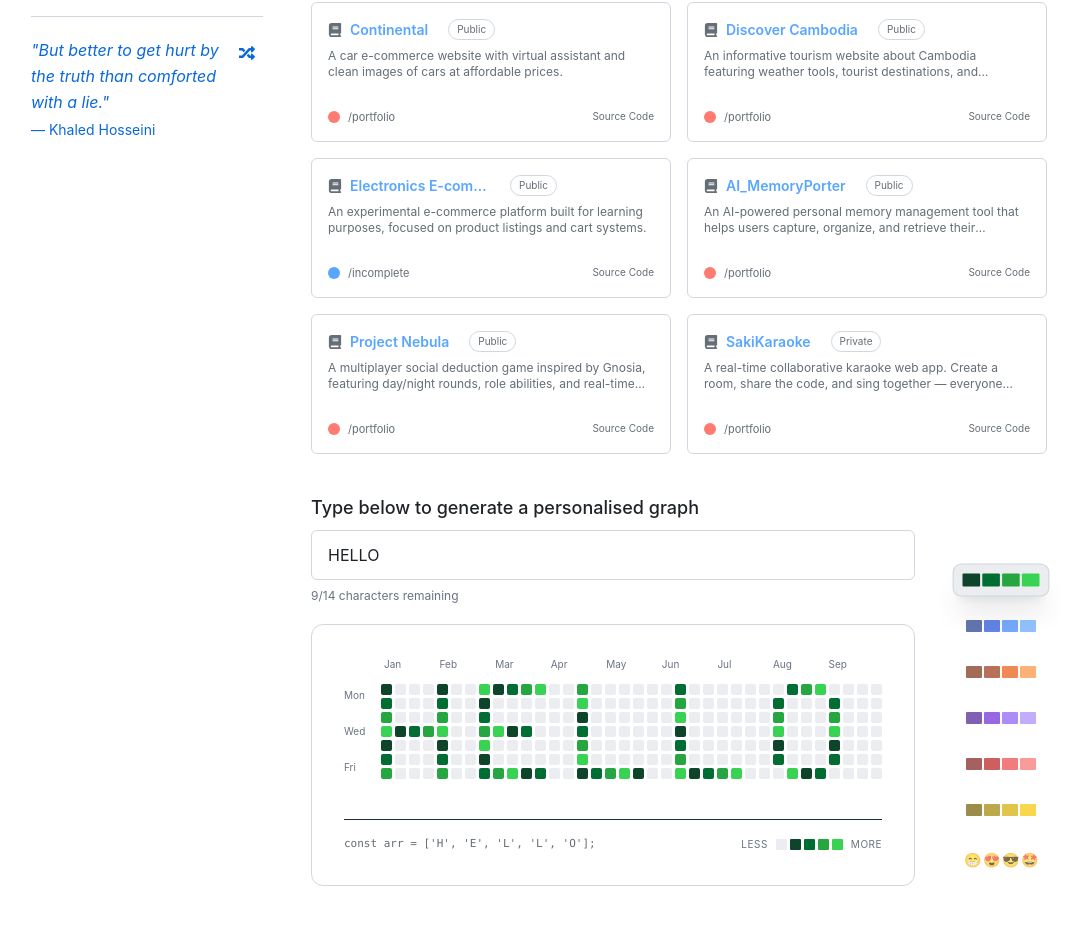
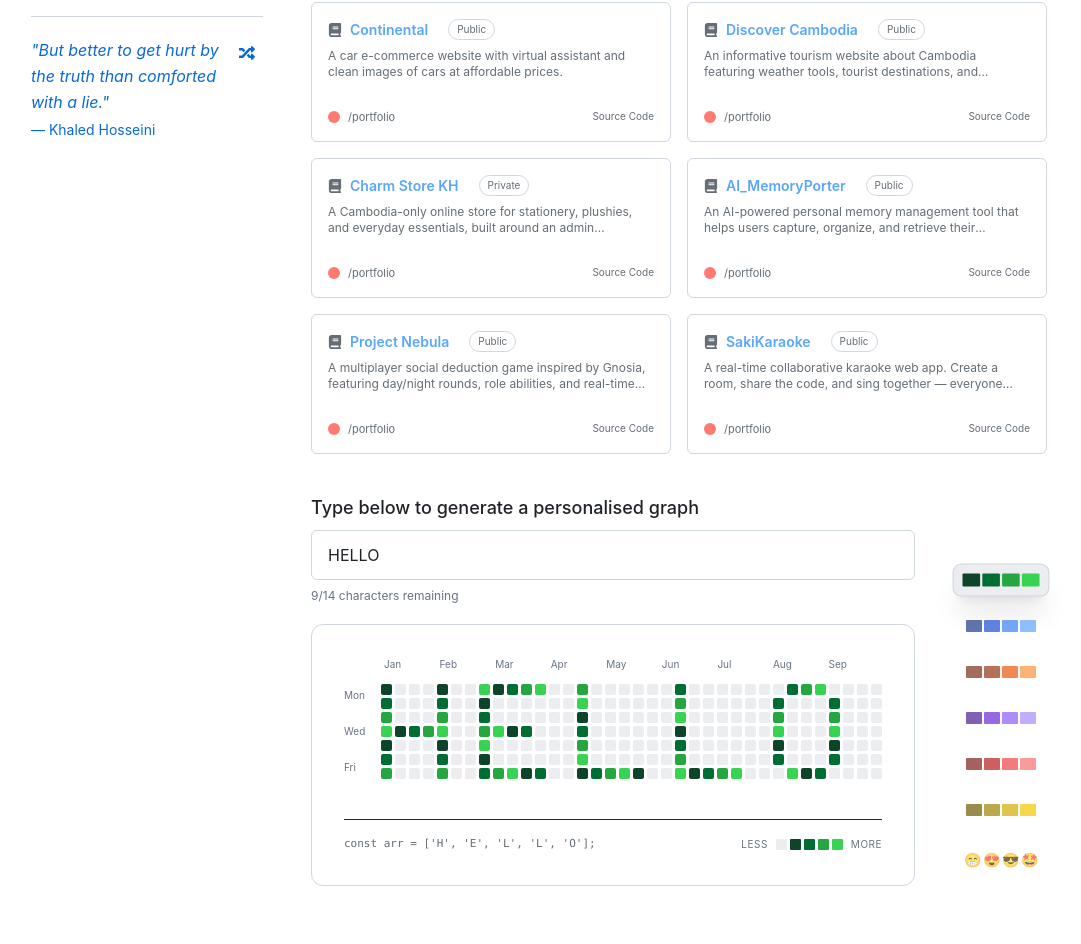
Before and after one commit to LiebeandSkye/Portfolio, a React (Vite) app: page / in a window 1280 px wide. Shown: the part 901-1845 px from the top of the page, without its empty margins (113-1194 px from the left). Built offline with nearby package versions, Linux system fonts and the light colour scheme.

Commit message:
replace ecommerce with charmstorekh

```diff
--- a/src/Data/Projects.js
+++ b/src/Data/Projects.js
@@ -13,12 +13,13 @@ import Memory2 from '../assets/AI_MemoryPorter/Memory2.png';
 import nebulaThumb from '../assets/Nebula/WebsiteThumbnail.jpg';
 import nebulaScreenshot1 from '../assets/Nebula/screenshot1.jpg';
 import sakiKaraokeThumb from '../assets/SakiKaraoke/WebsiteThumbnail.png';
+import charmStoreThumb from '../assets/CharmStoreKH/WebsiteThumbnail.png';
 import OpenWeather from '../assets/Tools/OpenWeather.png';
 import googleMap from '../assets/Tools/googleMap.png';
 import { RiNextjsFill } from "react-icons/ri";
 import { FaReact } from "react-icons/fa";
 import { RiTailwindCssFill } from "react-icons/ri";
-import { SiGooglemaps, SiSocketdotio, SiExpress, SiVite, SiNodedotjs, SiYoutube } from "react-icons/si";
+import { SiGooglemaps, SiSocketdotio, SiExpress, SiVite, SiNodedotjs, SiYoutube, SiTypescript, SiSupabase, SiCloudinary } from "react-icons/si";
 import { MdLyrics } from "react-icons/md";
 import { LuFileSpreadsheet } from "react-icons/lu";
 import { BsLayersHalf } from "react-icons/bs";
@@ -237,100 +238,119 @@ const Projects = [
     },
 
     // ===========================
-    // ELECTRONICS E-COMMERCE (ID:3)
+    // CHARM STORE KH (ID:3)
     // ===========================
 
     {
         id: 3,
-        title: 'Electronics E-commerce',
-        langKey: "electronics",
+        title: 'Charm Store KH',
+        langKey: "charmstorekh",
         public: true,
-        red: false,
-        description: 'An experimental e-commerce platform built for learning purposes, focused on product listings, authentication, and cart systems.',
-        bread: '/incomplete',
+        red: true,
+        description: 'A Cambodia-only e-commerce store for stationery, plushies, and everyday essentials, built around an admin dashboard that works almost like its own website builder.',
+        bread: '/portfolio',
         pinned: true,
-        thumbnail: null,
-        designed: false,
-        developed: false,
-        demo: 'https://electronicshop-nine.vercel.app/',
-        code: 'https://github.com/LiebeandSkye/electronic_shop',
-        tags: ['Vanilla', 'Vercel', 'HTML', 'CSS', 'JavaScript', 'E-commerce'],
+        thumbnail: charmStoreThumb,
+        designed: true,
+        developed: true,
+        demo: 'https://charmstorekh.vercel.app/',
+        code: false,
+        tags: ['Next.js', 'TypeScript', 'Supabase', 'Cloudinary', 'E-commerce', 'Admin Dashboard', 'OAuth'],
         summary: {
-            framework: 'React',
-            style: 'CSS / Tailwind',
-            API: 'Firebase',
+            title: 'Development Summary',
+            framework: 'Next.js (TypeScript)',
+            style: 'Tailwind CSS',
+            API: 'Supabase + Cloudinary',
         },
-        percent: { javascript: 70, html: 15, css: 15 },
-        languages: { javascript: 'JavaScript', html: 'HTML', css: 'CSS' },
+        percent: { typescript: 88.4, plpgsql: 2.6, css: 12.0, html: 2.0 },
+        languages: { typescript: 'TypeScript', plpgsql: 'PLpgSQL', css: 'CSS', javascript: 'JavaScript', html: 'HTML' },
         Information: {
-            title: 'Electronics E-commerce',
-            description: 'This project was created mainly for learning advanced concepts such as authentication, cart management, and database integration. It is still under development.',
+            title: 'Charm Store KH',
+            description: 'Charm Store KH is a Cambodia-only online store for stationery, plushies, and lifestyle essentials. The real core of the project is the admin dashboard, which works almost like a private website builder, letting the owner design products, banners, and pages with custom, self-made slugs without writing a single line of code.',
             coreFeatures: {
                 title: 'Core Features',
                 features1: {
-                    title: 'Product Listings',
-                    description: '– Displays electronic products dynamically.'
+                    title: 'Cart, Checkout & Filtering',
+                    description: '– Customers filter products, build a cart, and check out. Since there is no payment gateway, checkout gives them a personal user ID to copy and send over social media to confirm the order.'
                 },
                 features2: {
-                    title: 'Cart System',
-                    description: '– Add and remove items from shopping cart.'
+                    title: 'Website-Builder Admin Dashboard',
+                    description: '– A custom text editor and image uploader let the admin design products, banners, and even pages with custom slugs, essentially running the whole site without code.'
                 },
                 features3: {
-                    title: 'Database Integration',
-                    description: '– Products stored and fetched from Pinterest (lol).'
+                    title: 'Social Login with RLS',
+                    description: '– Users sign in with Google, Discord, or Facebook through Supabase Auth, with row-level security keeping every user\'s data properly scoped.'
+                },
+                features4: {
+                    title: 'Automatic Image Optimization',
+                    description: '– Every uploaded file is stored through Cloudinary and automatically converted to WebP, keeping storage light and pages fast.'
                 }
             },
             WhyThisProject: {
                 title: 'Why This Project?',
-                description: 'Built as a personal learning challenge to understand real-world e-commerce architecture.',
+                description: "I wanted to build something that could actually go live for local use in Cambodia, not just a demo. The bigger challenge was the admin side: instead of hardcoding pages, I built a dashboard that lets a non-technical owner design the storefront, banners, and even URL slugs on their own.",
             },
             HowItWorks: {
                 title: 'How It Works?',
                 steps: {
                     step1: {
-                        title: 'User Browses Products',
-                        description: '– Products dynamically rendered from database.'
+                        title: 'Customer Signs In & Browses',
+                        description: '– Shoppers log in with Google, Discord, or Facebook, then filter and search through the catalog.'
                     },
                     step2: {
-                        title: 'Adds to Cart',
-                        description: '– Cart state managed using React state.'
+                        title: 'Add to Cart & Checkout',
+                        description: '– Items go into the cart, and checkout generates a user ID, which the customer sends over social media to complete the order.'
                     },
                     step3: {
-                        title: 'Authentication Required',
-                        description: '– Users must log in to proceed.'
+                        title: 'Admin Builds & Manages Everything',
+                        description: '– From the dashboard, the admin edits products, banners, and pages, and sets custom slugs, all through a built-in text and image editor.'
                     },
                 },
-                description: 'The goal is to eventually evolve this into a full production-ready e-commerce platform.',
+                description: 'Charm Store KH pairs a simple shopping flow for customers with a powerful, code-free control panel for the person actually running the store.',
             },
             HowIBuiltIt: {
                 title: 'How I Built this Project',
                 frameworks: {
                     framework1: {
-                        icon: None,
-                        name: 'None (Vanilla)',
-                        description: 'HTML CSS and Javascript.',
-                        color: '#8e8e93',
+                        icon: RiNextjsFill,
+                        name: 'Next.js',
+                        description: 'Handles routing, rendering, and the overall app structure.',
+                        color: '#ffffff',
+                    },
+                    framework2: {
+                        icon: SiTypescript,
+                        name: 'TypeScript',
+                        description: 'Keeps the growing codebase, especially the admin dashboard, type-safe and easier to maintain.',
+                        color: '#3178c6',
                     },
                 },
                 Styles: {
                     style1: {
                         icon: RiTailwindCssFill,
                         name: 'Tailwind CSS',
-                        description: 'Utility-first CSS framework.',
+                        description: 'Utility-first styling for both the storefront and the dashboard UI.',
                         color: '#38bdf8',
                     },
                 },
                 Api: {
                     api1: {
-                        icon: None,
-                        name: 'None',
-                        description: 'No API integration.',
-                        color: '#8b949e',
+                        icon: SiSupabase,
+                        name: 'Supabase',
+                        description: 'Row-level-secured database plus authentication, including Google, Discord, and Facebook OAuth.',
+                        color: '#3ecf8e',
+                    },
+                    api2: {
+                        icon: SiCloudinary,
+                        name: 'Cloudinary',
+                        description: 'Stores every uploaded file and auto-converts it to WebP to save storage space.',
+                        color: '#3448c5',
                     },
                 },
             },
+            screenshots: {
+                screenshot1: charmStoreThumb,
+            },
         },
-
     },
     // ===========================
     // AI_MEMORYPORTER (ID:4)
@@ -551,7 +571,7 @@ const Projects = [
         red: true,
         description: 'A real-time collaborative karaoke web app. Create a room, share the code, and sing together — everyone stays in sync while you take turns on the mic.',
         bread: '/portfolio',
-        code: false,
+        code: 'https://github.com/LiebeandSkye/SakiKaraoke.git',
         demo: 'https://sakikaraoke.vercel.app/',
         designed: true,
         developed: true,
--- a/src/components/Header/Lang/Translation.js
+++ b/src/components/Header/Lang/Translation.js
@@ -194,41 +194,44 @@ const translations = {
                     }
                 },
             },
-            electronics: {
-                title: 'Electronics E-commerce',
-                description: 'An experimental e-commerce platform built for learning purposes, focused on product listings and cart systems.',
+            charmstorekh: {
+                title: 'Charm Store KH',
+                description: 'A Cambodia-only online store for stationery, plushies, and everyday essentials, built around an admin dashboard that works almost like its own website builder.',
                 botQuestions: [
-                    'What is the Electronics E-commerce project?',
-                    'How does the cart and authentication system work?',
-                    'Why is this project still under development?',
+                    'What is Charm Store KH about?',
+                    'How does the admin dashboard let the owner build the site?',
+                    'What tech stack powers Charm Store KH?',
                 ],
                 Information: {
-                    title: 'Electronics E-commerce Website (Incomplete)',
-                    description: 'This project was created mainly for learning advanced concepts such as authentication, cart management, and database integration. It is still under development.',
+                    title: 'Charm Store KH',
+                    description: 'Charm Store KH is a Cambodia-only e-commerce store selling stationery, plushies, and lifestyle essentials. Its real centerpiece is the admin dashboard, a custom text editor and image uploader that lets the owner design products, banners, and even pages with self-made slugs, all without writing code.',
                     coreFeatures: {
                         title: 'Core Features',
-                        features1: { title: 'Product Listings', description: 'Displays electronic products dynamically.' },
-                        features2: { title: 'Cart System', description: 'Add and remove items from shopping cart.' },
-                        features3: { title: 'Database Integration', description: 'Products stored and fetched from the cloud.' }
-                    },
-                    whyThisProject: 'Built as a personal learning challenge to understand real-world e-commerce architecture.',
+                        features1: { title: 'Cart, Checkout & Filtering', description: 'Customers filter products, build a cart, and check out with a personal user ID to send over social media since there is no payment gateway.' },
+                        features2: { title: 'Website-Builder Admin Dashboard', description: 'A custom editor for text, images, banners, and custom slugs, letting the admin run the entire site like a builder.' },
+                        features3: { title: 'Social Login with RLS', description: 'Sign in with Google, Discord, or Facebook through Supabase Auth, protected by row-level security.' },
+                        features4: { title: 'Automatic Image Optimization', description: 'Uploads go through Cloudinary and are auto-converted to WebP to keep storage light.' }
+                    },
+                    whyThisProject: 'I wanted a real store for local use in Cambodia, not just a demo. The bigger challenge was the admin side: building a dashboard that lets a non-technical owner design the storefront, banners, and slugs on their own.',
                     howItWorks: {
                         title: 'How It Works',
-                        step1: { title: 'User Browses Products', description: 'Products dynamically rendered from database.' },
-                        step2: { title: 'Adds to Cart', description: 'Cart state managed using React state.' },
-                        step3: { title: 'Authentication Required', description: 'Users must log in to proceed.' },
+                        step1: { title: 'Customer Signs In & Browses', description: 'Shoppers log in with Google, Discord, or Facebook, then filter and search the catalog.' },
+                        step2: { title: 'Add to Cart & Checkout', description: 'Checkout generates a user ID that the customer sends over social media to confirm the order.' },
+                        step3: { title: 'Admin Builds & Manages Everything', description: 'The dashboard lets the admin edit products, banners, pages, and slugs through a built-in editor.' },
+                        description: 'A simple shopping flow for customers, paired with a powerful, code-free control panel for the store owner.',
                     },
                     howIBuiltIt: {
                         title: 'How I Built this Project',
                         frameworks: {
-                            framework1: { name: 'React + Vite', description: 'Used for a high-performance, reactive user interface.' }
+                            framework1: { name: 'Next.js', description: 'Handles routing, rendering, and the overall app structure.' },
+                            framework2: { name: 'TypeScript', description: 'Keeps the growing codebase, especially the admin dashboard, type-safe.' }
                         },
                         styles: {
-                            style1: { name: 'Tailwind CSS v4', description: 'Utilized for modern, rapid UI development.' }
+                            style1: { name: 'Tailwind CSS', description: 'Utility-first styling for the storefront and dashboard.' }
                         },
                         api: {
-                            api1: { name: 'Browser File API', description: 'Processes data locally for 100% user privacy.' },
-                            api2: { name: 'None', description: 'Zero external API calls to ensure data security.' }
+                            api1: { name: 'Supabase', description: 'Row-level-secured database and auth, including Google, Discord, and Facebook OAuth.' },
+                            api2: { name: 'Cloudinary', description: 'Stores uploads and auto-converts them to WebP to save space.' }
                         },
                     }
                 }
@@ -298,7 +301,7 @@ const translations = {
                     howIBuiltIt: {
                         title: 'How I Built this Project',
                         frameworks: { framework1: { name: 'React + Vite', description: 'Used for fast client-side rendering and gameplay UI updates.' } },
-                        styles: { style1: { name: 'Tailwind CSS v4', description: 'Used to build responsive game panels, role UI, and polished visual states.' } },
+                        styles: { style1: { name: 'Tailwind CSS', description: 'Used to build responsive game panels, role UI, and polished visual states.' } },
                         api: {
                             api1: { name: 'Socket.IO', description: 'Bi-directional events power real-time room, chat, vote, and action synchronization.' },
                             api2: { name: 'Express.js API', description: 'Handles server-side room lifecycle, game loop logic, and mission orchestration.' }
@@ -1013,35 +1016,45 @@ const translations = {
                     }
                 },
             },
-            electronics: {
-                title: '電子機器 Eコマース',
-                description: '学習目的で構築された実験的なEコマースプラットフォーム。商品リストとカートシステムに重点を置いています。',
+            charmstorekh: {
+                title: 'Charm Store KH',
+                description: 'カンボジア国内向けの文房具、ぬいぐるみ、生活雑貨を扱うオンラインストア。管理者用ダッシュボードは、ほぼ独自のウェブサイトビルダーのように機能します。',
                 botQuestions: [
-                    '電子機器ECサイトについて教えてください。',
-                    'カートシステムはどのように機能しますか？',
-                    'なぜまだ開発中ですか？',
+                    'Charm Store KHはどんなプロジェクトですか？',
+                    '管理者ダッシュボードはどのようにサイトを構築できるのですか？',
+                    'Charm Store KHにはどんな技術スタックが使われていますか？',
                 ],
                 Information: {
-                    title: '電子機器 Eコマース ウェブサイト (未完成)',
-                    description: 'このプロジェクトは、主に認証、カート管理、データベース統合などの高度な概念を学習するために作成されました。現在も開発中です。',
+                    title: 'Charm Store KH',
+                    description: 'Charm Store KHは、カンボジア国内限定で文房具、ぬいぐるみ、生活雑貨を販売するECサイトです。このプロジェクトの本当の核となるのは管理者ダッシュボードで、独自のテキストエディタと画像アップローダーにより、コードを書かずに商品やバナー、さらには自作のスラッグを使ったページまで設計できます。',
                     coreFeatures: {
                         title: 'コア機能',
-                        features1: { title: '商品リスト', description: '電子機器の商品を動的に表示します。' },
-                        features2: { title: 'カートシステム', description: 'ショッピングカートへの商品の追加と削除。' },
-                        features3: { title: 'データベース統合', description: 'クラウドから商品を保存・取得します。' }
-                    },
-                    whyThisProject: '実際のEコマースアーキテクチャを理解するための、個人的な学習チャレンジとして構築されました。',
+                        features1: { title: 'カート、チェックアウト、絞り込み検索', description: '商品を絞り込んで検索し、カートに追加してチェックアウトできます。決済機能はないため、チェックアウト時に発行されるユーザーIDをSNS経由で送ってもらい、注文を確定する仕組みです。' },
+                        features2: { title: 'サイトビルダー型の管理者ダッシュボード', description: 'テキスト、画像、バナー、カスタムスラッグを自由に編集できる専用エディタで、管理者はコード不要でサイト全体を運用できます。' },
+                        features3: { title: 'RLS対応のソーシャルログイン', description: 'Supabase Authを通じてGoogle、Discord、Facebookでログインでき、行レベルセキュリティ（RLS）でデータをしっかり保護しています。' },
+                        features4: { title: '画像の自動最適化', description: 'アップロードされたファイルはCloudinaryを経由し、自動的にWebP形式へ変換されるため、ストレージ容量を節約できます。' }
+                    },
+                    whyThisProject: 'デモではなく、カンボジアで実際に使える店舗を作りたいと思いました。特に苦労したのは管理者側で、技術に詳しくないオーナーでも、ストアやバナー、スラッグを自分で自由にデザインできるダッシュボードを作ることが一番の課題でした。',
                     howItWorks: {
                         title: '仕組み',
-                        step1: { title: 'ユーザーが商品を閲覧', description: 'データベースから動的にレンダリングされた商品。' },
-                        step2: { title: 'カートに追加', description: 'Reactの状態管理を使用してカートの状態を管理。' },
-                        step3: { title: '認証が必要', description: '続行するにはユーザーがログインする必要があります。' },
+                        step1: { title: 'ログインして商品を閲覧', description: 'ユーザーはGoogle、Discord、Facebookでログインし、カタログを絞り込んだり検索したりします。' },
+                        step2: { title: 'カートに追加してチェックアウト', description: 'チェックアウト時にユーザーIDが発行され、それをSNSで送ることで注文が確定します。' },
+                        step3: { title: '管理者がすべてを構築・管理', description: '管理者はダッシュボード上のエディタで、商品やバナー、ページ、スラッグを自由に編集します。' },
+                        description: 'お客様にはシンプルな購入体験を、そしてオーナーにはコード不要の強力な管理画面を提供しています。',
                     },
                     howIBuiltIt: {
                         title: 'このプロジェクトの構築方法',
-                        frameworks: { framework1: { name: 'React.js', description: 'UIと状態管理のためのコアライブラリ。' } },
-                        styles: { style1: { name: 'Tailwind CSS', description: 'ユーティリティファーストのCSSフレームワーク。' } },
-                        api: { api1: { name: 'Firebase', description: '認証とDBのためのバックエンドサービス。' } },
+                        frameworks: {
+                            framework1: { name: 'Next.js', description: 'ルーティングとレンダリング、アプリ全体の構造を担当。' },
+                            framework2: { name: 'TypeScript', description: '拡大していくコードベース、特に管理者ダッシュボードの型安全性を保つ。' }
+                        },
+                        styles: {
+                            style1: { name: 'Tailwind CSS', description: 'ストアフロントとダッシュボードUIのスタイリングに使用。' }
+                        },
+                        api: {
+                            api1: { name: 'Supabase', description: 'RLS対応のデータベースと認証を提供し、Google・Discord・FacebookのOAuthにも対応。' },
+                            api2: { name: 'Cloudinary', description: 'アップロードされたファイルを保存し、自動でWebPに変換してストレージを節約。' }
+                        },
                     }
                 }
             },
@@ -1076,7 +1089,7 @@ const translations = {
                             framework1: { name: 'React + Vite', description: '高性能でリアクティブなユーザーインターフェースに使用。' }
                         },
                         styles: {
-                            style1: { name: 'Tailwind CSS v4', description: 'モダンで迅速なUI開発のために採用。' }
+                            style1: { name: 'Tailwind CSS', description: 'モダンで迅速なUI開発のために採用。' }
                         },
                         api: {
                             api1: { name: 'Browser File API', description: '100%のプライバシー保護のため、データをローカルで処理。' },
@@ -1114,7 +1127,7 @@ const translations = {
                     howIBuiltIt: {
                         title: 'このプロジェクトの構築方法',
                         frameworks: { framework1: { name: 'React + Vite', description: '高速なクライアント描画とゲームUI更新に使用。' } },
-                        styles: { style1: { name: 'Tailwind CSS v4', description: 'レスポンシブなゲームパネルや役職UI、視覚演出の構築に使用。' } },
+                        styles: { style1: { name: 'Tailwind CSS', description: 'レスポンシブなゲームパネルや役職UI、視覚演出の構築に使用。' } },
                         api: {
                             api1: { name: 'Socket.IO', description: '双方向イベントでルーム、チャット、投票、行動同期を実現。' },
                             api2: { name: 'Express.js API', description: 'ルーム管理、ゲームループ、ミッション進行のサーバー処理を担当。' }
```
Also changed, not shown: src/pages/AboutProject.jsx (+11 -6 lines).
